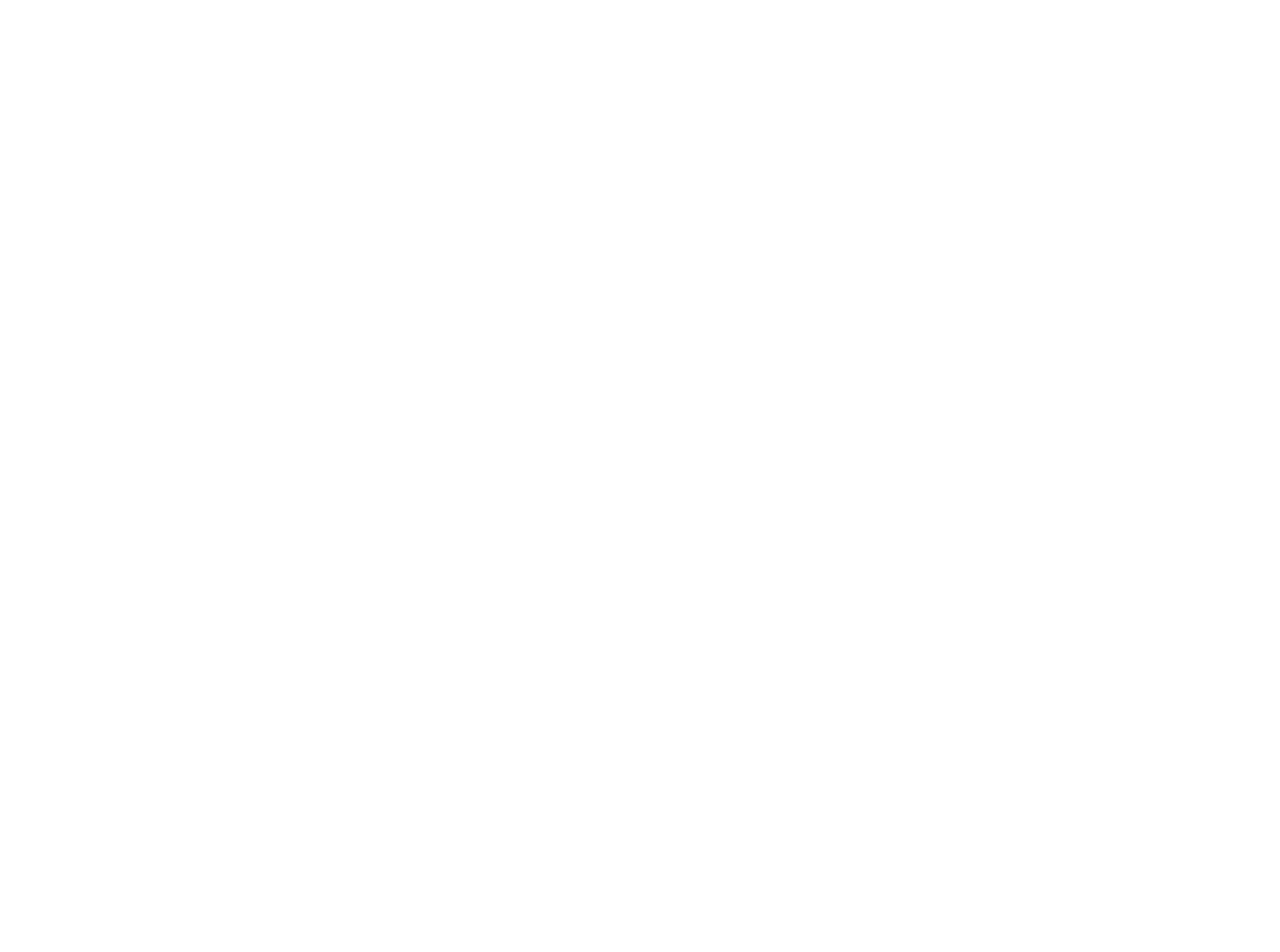
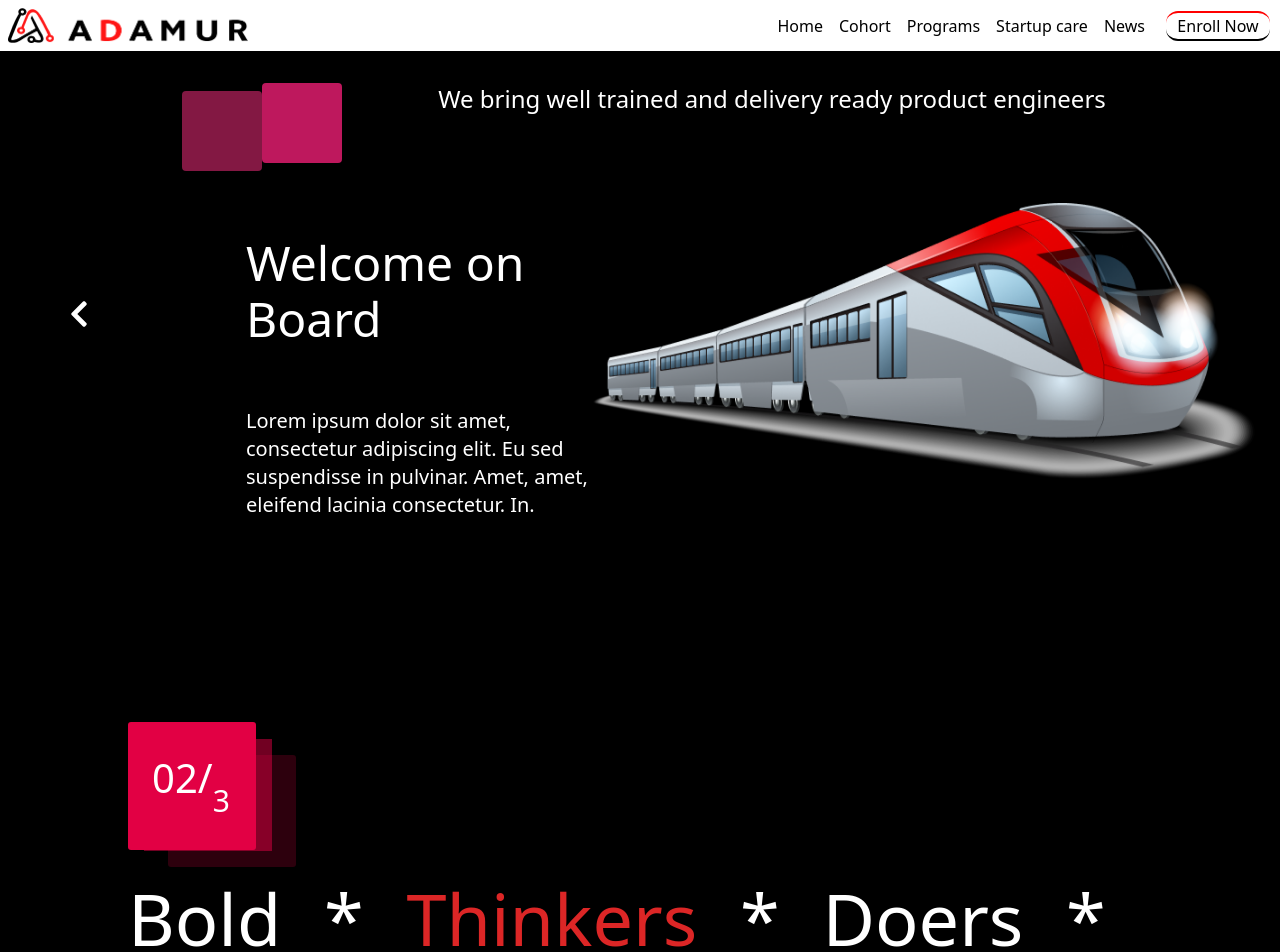
Before and after one commit to ADAMUR-IO/Adamur-landing-page, a React (Create React App) app: page /frame in a window 1280 px wide. Before the commit this address had no page. Shown: the top 952 px of the page. Before the commit the page ends 800 px from the top, so only its background shows below. Built offline with nearby package versions, Linux system fonts and the light colour scheme.

Commit message:
making changes on different screen dispaly and browser inconjuction with sliders and creation of the yarn build for webhosting

```diff
--- a/src/App.js
+++ b/src/App.js
@@ -7,6 +7,7 @@
 import Updates from '../src/components/updates/Updates'
 import Cohort from './components/cohort/Cohort';
 import Privacy from './assets/privacy/Privacy';
+import Wireframe8 from './components/Wireframe8/Wireframe-8-component';
 
 
 
@@ -22,6 +23,8 @@
     <Route path='/cohort' element={<Cohort />} />
     <Route path='/enroll-form' element={<EnrollForm />}  />
     <Route path='/privacy' element={<Privacy />}  />
+    <Route path='/frame' element={<Wireframe8 />}  />
+
 
     </Routes>
     </Router>
--- /dev/null
+++ b/src/components/Slider-startup/Slider.component.jsx
@@ -0,0 +1,26 @@
+import React from 'react';
+import StartupParent from '../Startupparent/Startup-parent'
+import Navbar from '../navbar/Navbar'
+import Wireframe8 from '../Wireframe8/Wireframe-8-component'
+import { Routes, Route } from 'react-router-dom'
+
+
+const Slider = () => {
+
+
+  return (
+    <>
+    <div>
+    <Navbar />
+    </div>
+  <Routes>
+    <Route  index='/parent' target='' element={<StartupParent />} />
+    <Route path='/frame' element={<Wireframe8 />} />
+
+  </Routes>
+
+
+    </>
+  );
+}
+export default Slider;
--- /dev/null
+++ b/src/components/Startupparent/Startup-parent.jsx
@@ -0,0 +1,27 @@
+import React from 'react'
+import {Outlet, Link} from 'react-router-dom'
+import { FaChevronRight } from "react-icons/fa";
+
+const StartupParent = () => {
+  return (
+    <div className="startup">
+      <div className='startup1'>
+        <span className='what'>Let us take care of your startup tech needs!</span>
+        <>
+      <Link className='float-right lg:mr-12 lg:mt-20 text-white items-center text-2xl lg:text-3xl' to='/frame'><FaChevronRight/></Link>
+  <Outlet />
+      </>
+      <p>We let you focus on building the business while we help you create an effective product that has the vision and impact you want it to have.</p>
+
+      <div className="cards">
+<div className='card-1'><sup>01/</sup><sub>3</sub></div>
+<div className='card-b'></div>
+<div className='card-c'></div>
+</div>
+ </div>
+
+    </div>
+  )
+}
+
+export default StartupParent;
--- a/src/components/Wireframe-8/Wireframe-8-component.jsx
+++ b/src/components/Wireframe8/Wireframe-8-component.jsx
@@ -1,42 +1,74 @@
 import React from 'react'
 import Train from '../images/train.png';
+import {Outlet, Link} from 'react-router-dom'
 import './wireframe-8.css'
+import Navbar from '../navbar/Navbar'
+
+import Startup from '../startup-care/startup-care.component'
+import Startups from '../startup/Startups'
+
+import Cards from '../cards/Cards'
+import Logo from '../Logo/Logo.component'
+import Footer from '../common/footer/Footer'
+import { FaChevronLeft } from "react-icons/fa";
+
 
 const  Wireframe8 = () => {
   return (
     <div>
-      <div className='text-white bg-black min-h-screen xl:h-fit w-fit xl:w-screen'>
+<Navbar/>
+      <div className='text-white bg-black '>
 
         <div className='text-white items-center justify-between p-2 xl:p-6'>
 
         <div className='flex space-x-4 justify-center'>
 
                     <div className='flex justify-center mt-2'>
-                    <div className='bg-red-800 w-14 h-14  rounded z-20 ml-1 mt-2 scale-124  gap-2 xl:w-28 xl:h-28'></div>
-                                    <div className='bg-red-500 rounded h-14 w-14 z-50 xl:w-28 xl:h-28'></div>
+                    <div className='z-50'><div className='bg-pink-900 rounded  h-12 w-12 xl:w-20 xl:h-20 ml-2 mt-2'></div></div>
+                    <div className='bg-right'><div className='bg-pink-700 w-12 h-12  rounded  xl:w-20 xl:h-20 xl:mr-20'></div></div>
+
+
                     </div>
 
                             <span className=' mt-2 text-sm xl:text-2xl'>We bring well trained and delivery ready product engineers</span>
                                     </div>
                                     <div className='flex justify-between'>
+                                    <div>
+<Link className='float-left lg:ml-10 mt-44 mr-2 lg:mt-32 text-white items-center  text-2xl lg:text-3xl' to='/pages'><FaChevronLeft/></Link>
 
+  <Outlet />
+</div>
                                     <div className='text-start xl:ml-36 xl:w-96 xl:mt-16 py-8 xl:py-1'>
                                     <p className='pb-2 text-2xl xl:text-5xl'>Welcome on</p>
                                     <span className='text-2xl xl:text-5xl'>Board</span>
+
                                     <p className='text-sm pt-8 xl:pt-16 xl:text-xl'>Lorem ipsum dolor sit amet, consectetur adipiscing elit. Eu sed suspendisse in pulvinar. Amet, amet, eleifend lacinia consectetur. In.</p>
                                     </div>
                                     <div>
  <img src={Train} alt="Train" className='move-right md:mt-8 lg: mt-32' />
 </div>
+
                                     </div>
 
 
         </div>
-        <div className='w-full text-start pl-6 pt-8 text-2xl xl:text-7xl xl:pl-32 xl:mb-8'>
+        <div className="startup">
+        <div className="cards">
+<div className='card-1'><sup>02/</sup><sub>3</sub></div>
+<div className='card-b'></div>
+<div className='card-c'></div>
+</div>
+</div>
+        <div className='w-full text-start pl-6 pt-8 text-2xl xl:text-7xl xl:pl-32'>
                                     <span><span className='font-bolder'>Bold</span>  <span className='xl:p-6 p-2'>*</span> <span className='text-red-600'>Thinkers</span> <span className=' xl:p-6 p-2'>*</span> Doers <span className='xl:p-6 p-2'>*</span> </span>
                                     </div>
 
     </div>
+    <Startups />
+     <Startup />
+     <Cards />
+     <Logo />
+     <Footer />
     </div>
   )
 }
--- /dev/null
+++ b/src/components/Wireframe8/wireframe-8.css
@@ -0,0 +1,8 @@
+.move-right {
+    animation: moveRight 3s ease-in-out infinite;
+  }
+
+  @keyframes moveRight {
+    from { transform: translateX(-100); }
+    to { transform: translateX(10px); }
+  }
--- a/src/components/pages/Pages.jsx
+++ b/src/components/pages/Pages.jsx
@@ -1,6 +1,8 @@
 import React from 'react'
+import Slider from '../Slider-startup/Slider.component'
+import Startup from '../startup-care/startup-care.component'
 import Startups from '../startup/Startups'
-import Startup from '../startup-care/startup-care.component'
+
 import Cards from '../cards/Cards'
 import Logo from '../Logo/Logo.component'
 import Footer from '../common/footer/Footer'
@@ -8,6 +10,7 @@
 const Pages = () => {
   return (
     <>
+     <Slider />
      <Startups />
      <Startup />
      <Cards />
--- a/src/components/startup/Startups.jsx
+++ b/src/components/startup/Startups.jsx
@@ -2,23 +2,14 @@
 import './startups.css'
 import { startupData } from './startupData';
 import Icon from '../images/icon/icons8_idea.png'
-import Navbar from '../navbar/Navbar'
 
 
 const Startups = () => {
+
   return (
     <>
-<Navbar />
+
     <div className="startup">
-    <div className='startup1'>
-        <span className='what'>Let us take care of your startup tech needs!</span>
-      <p>We let you focus on building the business while we help you create an effective product that has the vision and impact you want it to have.</p>
-      <div className="cards">
-<div className='card-1'><sup>01/</sup><sub>3</sub></div>
-<div className='card-b'></div>
-<div className='card-c'></div>
-</div>
- </div>
         <section className='startup2'>
           <div className="top">
 <div className='card-2'></div>
--- a/src/index.js
+++ b/src/index.js
@@ -7,6 +7,7 @@
 const root = ReactDOM.createRoot(document.getElementById("root"));
 root.render(
 
+
     <App />
 
 );
```
Also changed, not shown: package.json (+10 -1 lines), src/components/Slider-startup/slider.css (added, +28 -0 lines), src/components/Wireframe-8/wireframe-8.css (deleted, +0 -8 lines), 2 other files (tests, documents, lock files or other folders).
